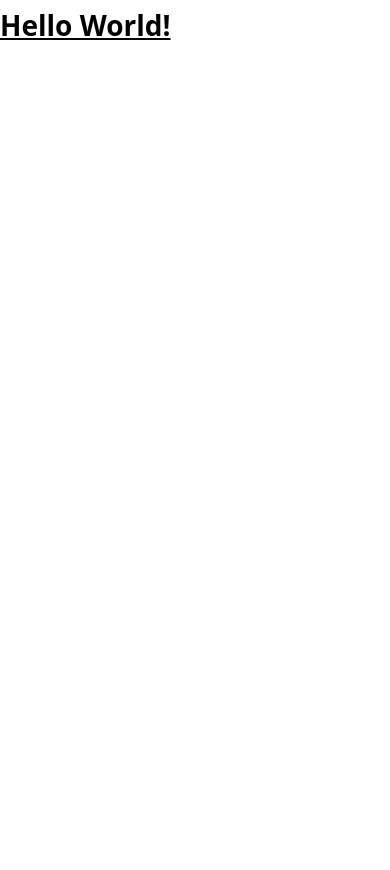
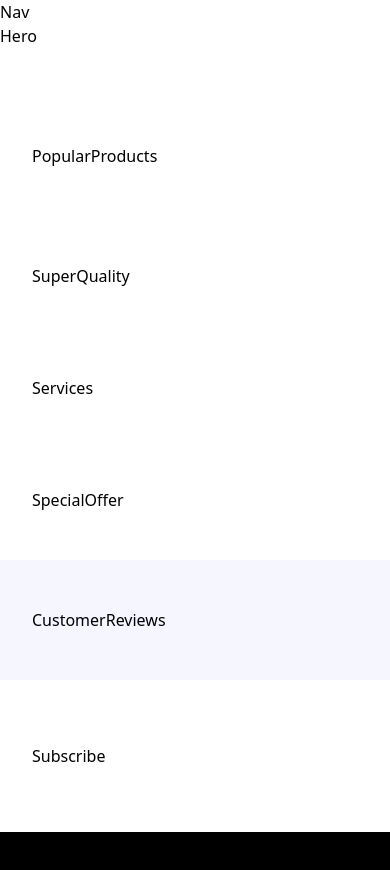
Before and after one commit to henriquebeckmann/Nike-Leanding-Page, a Next.js app: page / in a window 390 px wide. Shown: the top 870 px of the page. Before the commit the page ends 844 px from the top, so only its background shows below. Built offline with nearby package versions, Linux system fonts and the light colour scheme; a web font is replaced by a local one.

Commit message:
sections created

```diff
--- a/src/app/layout.tsx
+++ b/src/app/layout.tsx
@@ -2,7 +2,7 @@
 import "./globals.css";
 
 export const metadata: Metadata = {
-  title: "Nike Website",
+  title: "Nike",
   description: "Generated by create next app",
 };
 
--- a/src/app/page.tsx
+++ b/src/app/page.tsx
@@ -1,7 +1,42 @@
-export default function Home() {
-  return (
-    <div>
-      <h1 className="text-3xl font-bold underline">Hello World!</h1>
-    </div>
-  );
-}
+import {
+  Hero,
+  PopularProducts,
+  SuperQuality,
+  Services,
+  SpecialOffer,
+  CustomerReviews,
+  Subscribe,
+  Footer,
+} from "./sections";
+
+const Home = () => (
+  <main className="relative">
+    Nav
+    <section className="xl:padding-1 wide:padding-r padding-b">
+      <Hero />
+    </section>
+    <section className="padding">
+      <PopularProducts />
+    </section>
+    <section className="padding">
+      <SuperQuality />
+    </section>
+    <section className="padding-x py-10">
+      <Services />
+    </section>
+    <section className="padding">
+      <SpecialOffer />
+    </section>
+    <section className="bg-pale-blue padding">
+      <CustomerReviews />
+    </section>
+    <section className="padding-x sm:py-32 py-16 w-full">
+      <Subscribe />
+    </section>
+    <section className="bg-black padding-x padding-t pb-8">
+      <Footer />
+    </section>
+  </main>
+);
+
+export default Home;
--- /dev/null
+++ b/src/app/sections/CustomerReviews.tsx
@@ -0,0 +1,7 @@
+const CustomerReviews = () => {
+  return (
+    <div>CustomerReviews</div>
+  )
+}
+
+export default CustomerReviews
--- /dev/null
+++ b/src/app/sections/Footer.tsx
@@ -0,0 +1,7 @@
+const Footer = () => {
+  return (
+    <div>Footer</div>
+  )
+}
+
+export default Footer
--- /dev/null
+++ b/src/app/sections/Hero.tsx
@@ -0,0 +1,5 @@
+const Hero = () => {
+  return <div>Hero</div>;
+};
+
+export default Hero;
--- /dev/null
+++ b/src/app/sections/PopularProducts.tsx
@@ -0,0 +1,7 @@
+const PopularProducts = () => {
+  return (
+    <div>PopularProducts</div>
+  )
+}
+
+export default PopularProducts
--- /dev/null
+++ b/src/app/sections/Services.tsx
@@ -0,0 +1,7 @@
+const Services = () => {
+  return (
+    <div>Services</div>
+  )
+}
+
+export default Services
--- /dev/null
+++ b/src/app/sections/SpecialOffer.tsx
@@ -0,0 +1,7 @@
+const SpecialOffer = () => {
+  return (
+    <div>SpecialOffer</div>
+  )
+}
+
+export default SpecialOffer
--- /dev/null
+++ b/src/app/sections/Subscribe.tsx
@@ -0,0 +1,7 @@
+const Subscribe = () => {
+  return (
+    <div>Subscribe</div>
+  )
+}
+
+export default Subscribe
--- /dev/null
+++ b/src/app/sections/SuperQuality.tsx
@@ -0,0 +1,7 @@
+const SuperQuality = () => {
+  return (
+    <div>SuperQuality</div>
+  )
+}
+
+export default SuperQuality
--- /dev/null
+++ b/src/app/sections/index.ts
@@ -0,0 +1,19 @@
+import Hero from "./Hero";
+import PopularProducts from "./PopularProducts";
+import SuperQuality from "./SuperQuality";
+import Services from "./Services";
+import SpecialOffer from "./SpecialOffer";
+import CustomerReviews from "./CustomerReviews";
+import Subscribe from "./Subscribe";
+import Footer from "./Footer";
+
+export {
+  Hero,
+  PopularProducts,
+  SuperQuality,
+  Services,
+  SpecialOffer,
+  CustomerReviews,
+  Subscribe,
+  Footer,
+};
```
